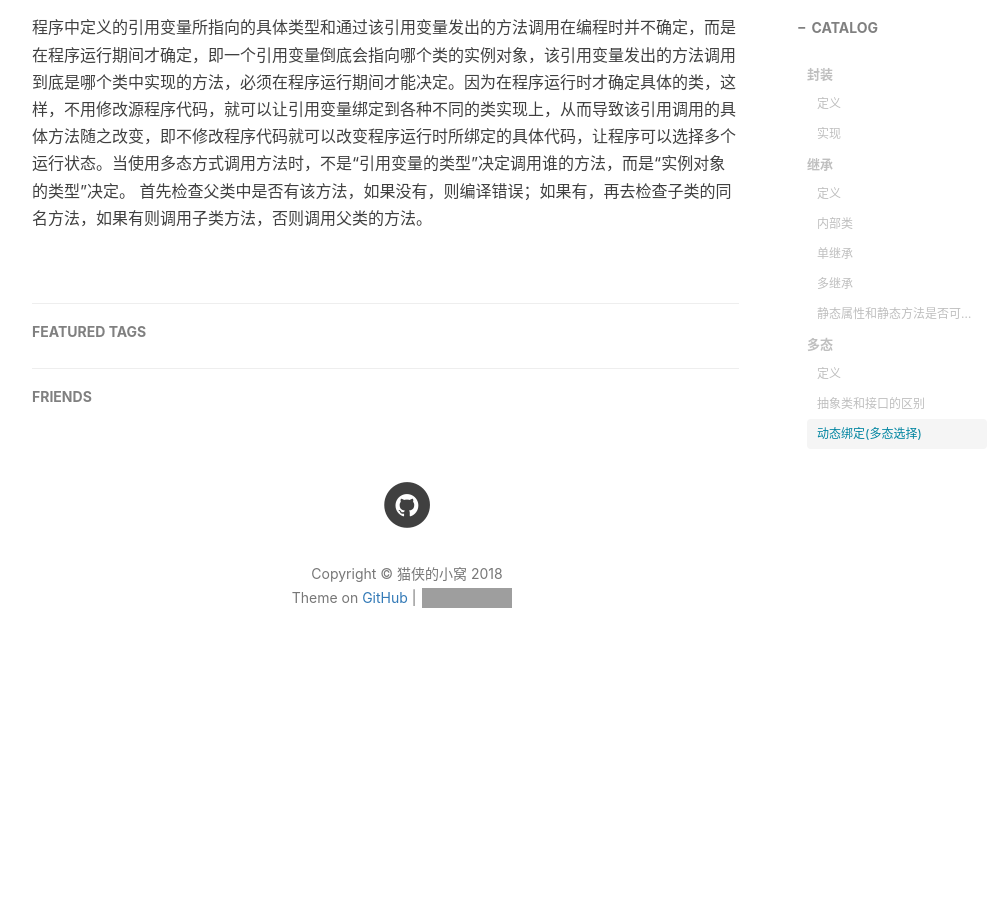
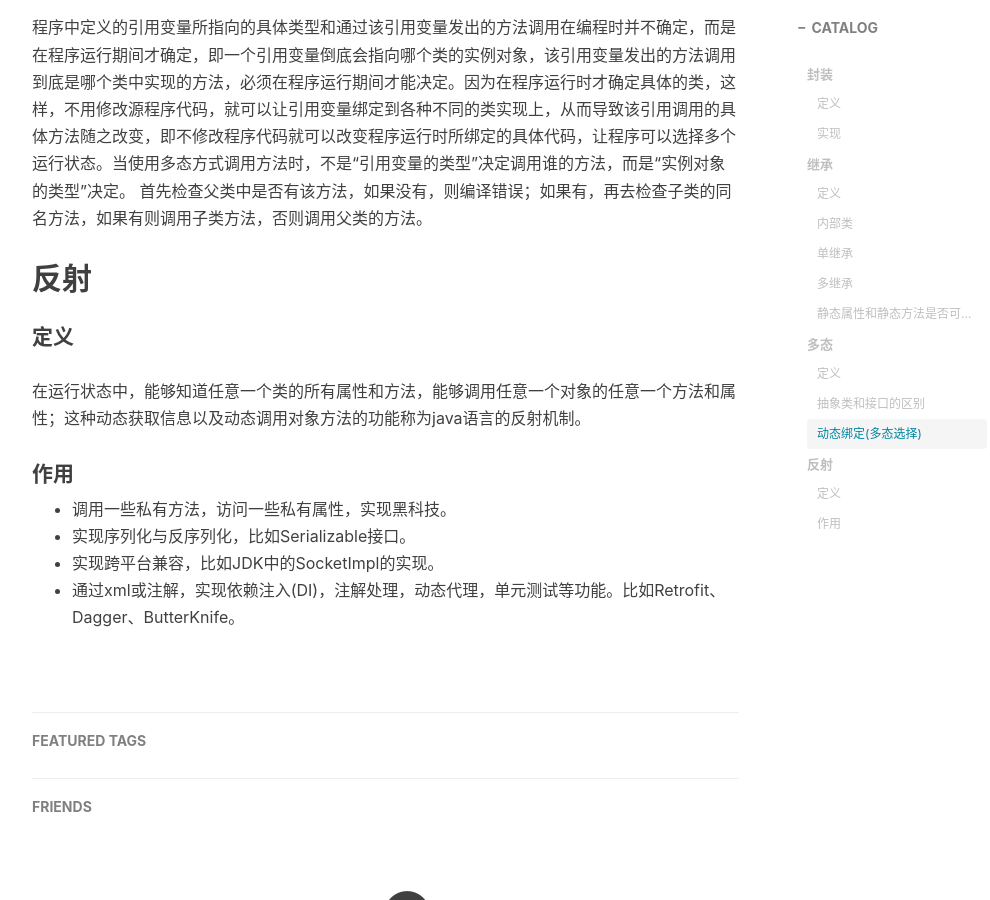
Before and after one commit to candy1126xx/MyBlogggg, a Jekyll site: the page built from _posts/2017-02-06-Java三个特性.md, in a window 1280 px wide and 900 px high, scrolled down 2573 px. Shown: the whole window, without its empty margins (233-1223 px from the left). Built offline with Jekyll 4.4.1, drawn with Linux system fonts in a browser that asks for light colours; nearby versions of some CDN libraries; comment, search, counter and statistics services are not loaded; before the commit the page ends 3275 px from its top, so only the background shows below that; some of the changed text lies outside the part shown; grey boxes are pictures that could not be loaded.

Commit message:
add post

```diff
--- a/_posts/2017-02-06-Java三个特性.md
+++ b/_posts/2017-02-06-Java三个特性.md
@@ -1,7 +1,7 @@
 ---
 layout:     post                    # 使用的布局
 title:      Java特性               # 标题
-subtitle:   封装、继承、多态 #副标题
+subtitle:   封装、继承、多态、反射、注解 #副标题
 date:       2017-02-06              # 时间
 author:     candy1126xx                      # 作者
 header-img: img/home-bg-o.jpg    #这篇文章标题背景图片
@@ -75,3 +75,13 @@ public class MainClass {
 #### 动态绑定(多态选择)
 程序中定义的引用变量所指向的具体类型和通过该引用变量发出的方法调用在编程时并不确定，而是在程序运行期间才确定，即一个引用变量倒底会指向哪个类的实例对象，该引用变量发出的方法调用到底是哪个类中实现的方法，必须在程序运行期间才能决定。因为在程序运行时才确定具体的类，这样，不用修改源程序代码，就可以让引用变量绑定到各种不同的类实现上，从而导致该引用调用的具体方法随之改变，即不修改程序代码就可以改变程序运行时所绑定的具体代码，让程序可以选择多个运行状态。当使用多态方式调用方法时，不是“引用变量的类型”决定调用谁的方法，而是“实例对象的类型”决定。
 首先检查父类中是否有该方法，如果没有，则编译错误；如果有，再去检查子类的同名方法，如果有则调用子类方法，否则调用父类的方法。
+
+## 反射
+#### 定义
+在运行状态中，能够知道任意一个类的所有属性和方法，能够调用任意一个对象的任意一个方法和属性；这种动态获取信息以及动态调用对象方法的功能称为java语言的反射机制。
+
+#### 作用
+* 调用一些私有方法，访问一些私有属性，实现黑科技。
+* 实现序列化与反序列化，比如Serializable接口。
+* 实现跨平台兼容，比如JDK中的SocketImpl的实现。
+* 通过xml或注解，实现依赖注入(DI)，注解处理，动态代理，单元测试等功能。比如Retrofit、Dagger、ButterKnife。
```
